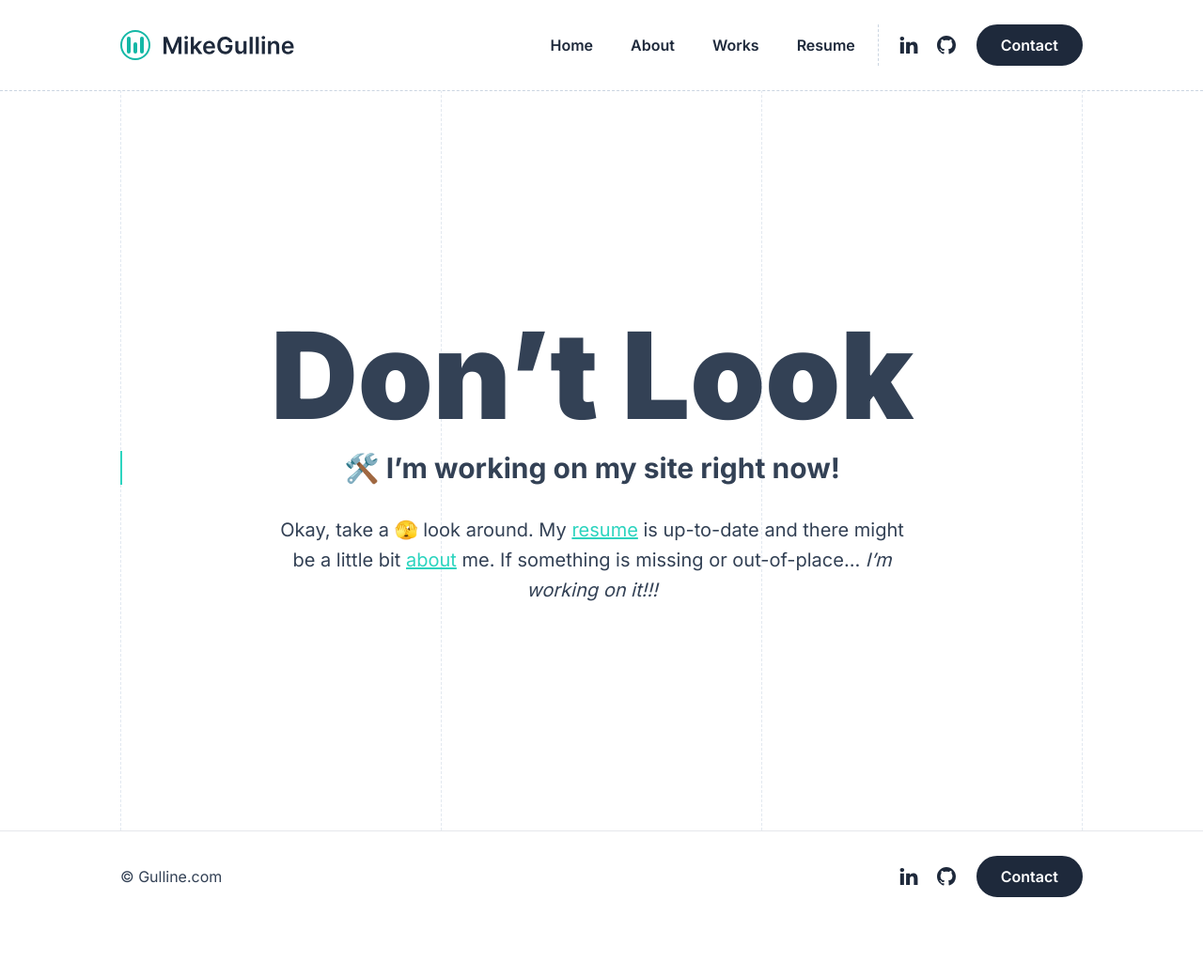
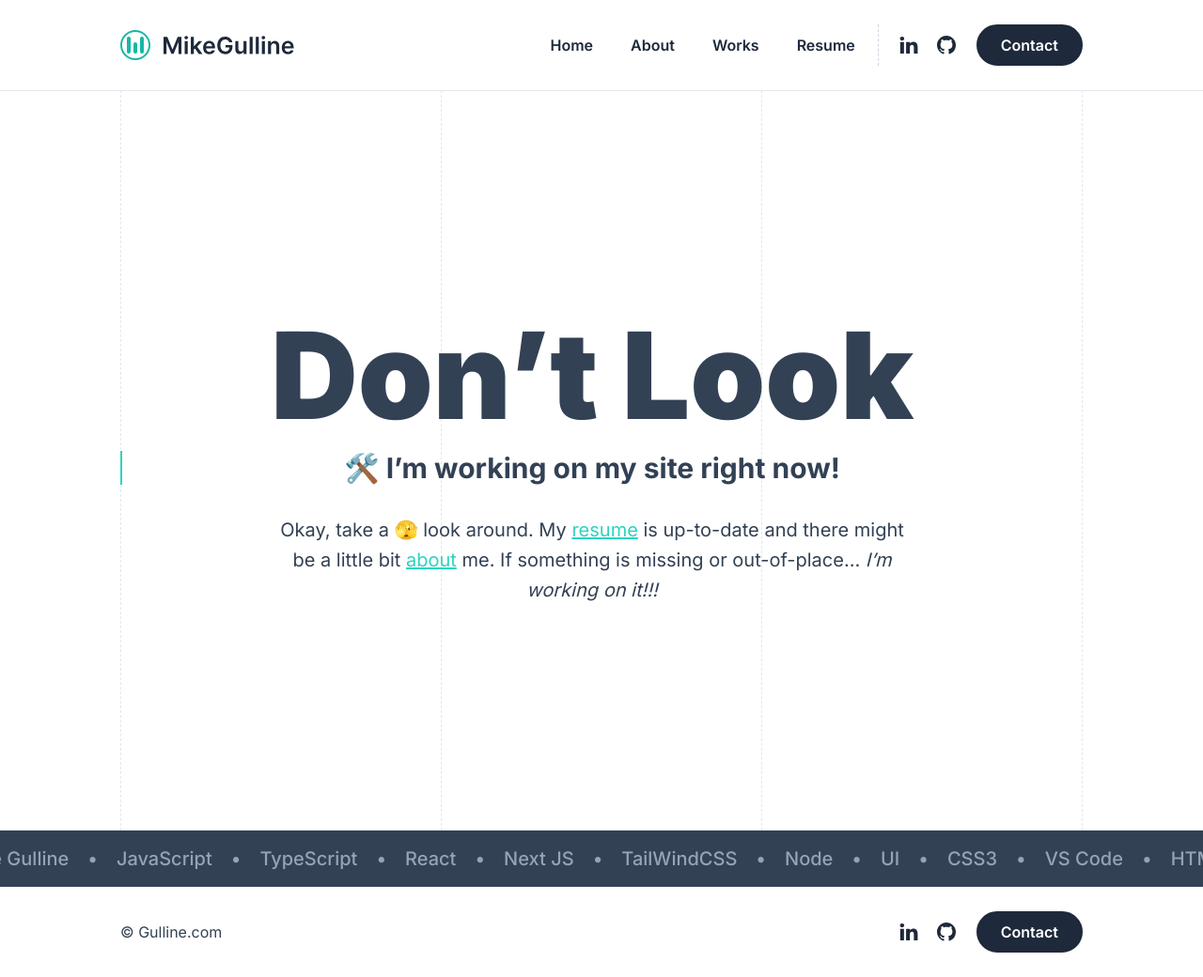
Before and after one commit to mikegulline/personal, a Next.js app: page / in a window 1280 px wide. Shown: the whole page at 94% size. Before the commit the page ends 981 px from the top, so only its background shows below. Built offline with nearby package versions, Linux system fonts and the light colour scheme.

Commit message:
moved scroller to footer

```diff
--- a/src/app/about/page.tsx
+++ b/src/app/about/page.tsx
@@ -1,6 +1,5 @@
 import GridContainer from '@/components/grid-container/';
 import BorderLeft from '@/components/border-left';
-import Pan from '@/components/pan';
 import Link from 'next/link';
 import sealion from '@/public/images/a-sea-lion.jpg';
 import plants from '@/public/images/plants.jpg';
@@ -30,7 +29,6 @@ const images = [
 
 export default function About() {
   return (
-    <>
     <GridContainer columns={3}>
       <main className='py-20 md:py-40 lg:py-60 flex-col lg:flex lg:flex-row mt-24'>
         <div className='lg:w-1/2 px-5'>
@@ -41,18 +39,17 @@ export default function About() {
             </h2>
           </BorderLeft>
           <p className='text-xl leading-8'>
-              Thank you for taking the time to learn more about me. Aside from
-              the{' '}
+            Thank you for taking the time to learn more about me. Aside from the{' '}
             <Link
               href='/resume'
               className='text-teal-400 underline hover:text-slate-800'
             >
               work
             </Link>{' '}
-              stuff, I am a happily married father of three. I love plants,
-              golf, food, and crushing my kids at 🎮 video games{' '}
-              <em>(for now)</em>. I almost got a kiss from a sea lion when I was
-              seven. And my favorite color is green. Now you know everything.
+            stuff, I am a happily married father of three. I love plants, golf,
+            food, and crushing my kids at 🎮 video games <em>(for now)</em>. I
+            almost got a kiss from a sea lion when I was seven. And my favorite
+            color is green. Now you know everything.
           </p>
         </div>
         <div className='lg:w-1/2 mt-12 lg:mt-0'>
@@ -71,50 +68,5 @@ export default function About() {
         </div>
       </main>
     </GridContainer>
-      <div className=' bg-slate-700 text-slate-400 overflow-hidden py-2'>
-        <div className='flex whitespace-nowrap items-center text-xl font-medium'>
-          <Pan>
-            <>
-              {[
-                'Mike Gulline',
-                'JavaScript',
-                'TypeScript',
-                'React',
-                'Next JS',
-                'TailWindCSS',
-                'Node',
-                'UI',
-                'CSS',
-                'NPM',
-                'SASS',
-                'MySQL',
-                'API',
-                '{less}',
-                'Mongo DB',
-                'JSX',
-                'PHP',
-                'UX',
-                'Mike Gulline',
-                'JavaScript',
-                'TypeScript',
-                'React',
-                'Next JS',
-                'TailWindCSS',
-              ].map((item, i) => (
-                <span key={`strip${i}`}>
-                  <span
-                    key={`strip${i}`}
-                    className='inline-block px-4 py-2 mx-1 rounded-full hover:bg-white hover:text-slate-700 cursor-pointer'
-                  >
-                    {item}
-                  </span>
-                  <span>•</span>
-                </span>
-              ))}
-            </>
-          </Pan>
-        </div>
-      </div>
-    </>
   );
 }
--- a/src/components/footer/footer.tsx
+++ b/src/components/footer/footer.tsx
@@ -1,11 +1,53 @@
 import Link from 'next/link';
+import Pan from '@/components/pan';
 import { GoMarkGithub } from 'react-icons/go';
 import { TfiLinkedin } from 'react-icons/tfi';
 
 export default function Footer() {
   return (
     <>
-      <footer className='bg-white w-full border-t px-5'>
+      <div className=' bg-slate-700 text-slate-400 overflow-hidden py-2'>
+        <div className='flex whitespace-nowrap items-center text-xl font-medium'>
+          <Pan>
+            <>
+              {[
+                'Mike Gulline',
+                'JavaScript',
+                'TypeScript',
+                'React',
+                'Next JS',
+                'TailWindCSS',
+                'Node',
+                'UI',
+                'CSS3',
+                'VS Code',
+                'HTML5',
+                'NPM',
+                'SASS',
+                'MySQL',
+                'API',
+                'GitHub',
+                '{less}',
+                'Mongo DB',
+                'JSX',
+                'PHP',
+                'UX',
+              ].map((item, i) => (
+                <span key={`strip${i}`}>
+                  <span
+                    key={`strip${i}`}
+                    className='inline-block px-4 py-2 mx-1 rounded-full hover:bg-white hover:text-slate-700 cursor-pointer'
+                  >
+                    {item}
+                  </span>
+                  <span>•</span>
+                </span>
+              ))}
+            </>
+          </Pan>
+        </div>
+      </div>
+      <footer className='bg-white w-full px-5'>
         <div className='mx-auto container xl:max-w-5xl  justify-between flex gap-6 items-center h-24'>
           <p>&copy; Gulline.com</p>
           <div className='flex items-center gap-6'>
--- a/src/components/header/header.tsx
+++ b/src/components/header/header.tsx
@@ -31,7 +31,7 @@ const menu: ILink[] = [
 
 function Wrapper({ children }: { children: ReactNode }) {
   return (
-    <header className='backdrop-blur-md bg-white/30 fixed top-0 w-full z-10 border-b border-dashed border-slate-300 px-5'>
+    <header className='backdrop-blur-md bg-white/30 fixed top-0 w-full z-10 border-b  border-slate-200 px-5'>
       <div className='py-3 sm:py-0 mx-auto container xl:max-w-5xl sm:flex gap-6 items-center sm:h-24'>
         {children}
       </div>
```
Lines whose indentation alone changed are shown as unchanged.
